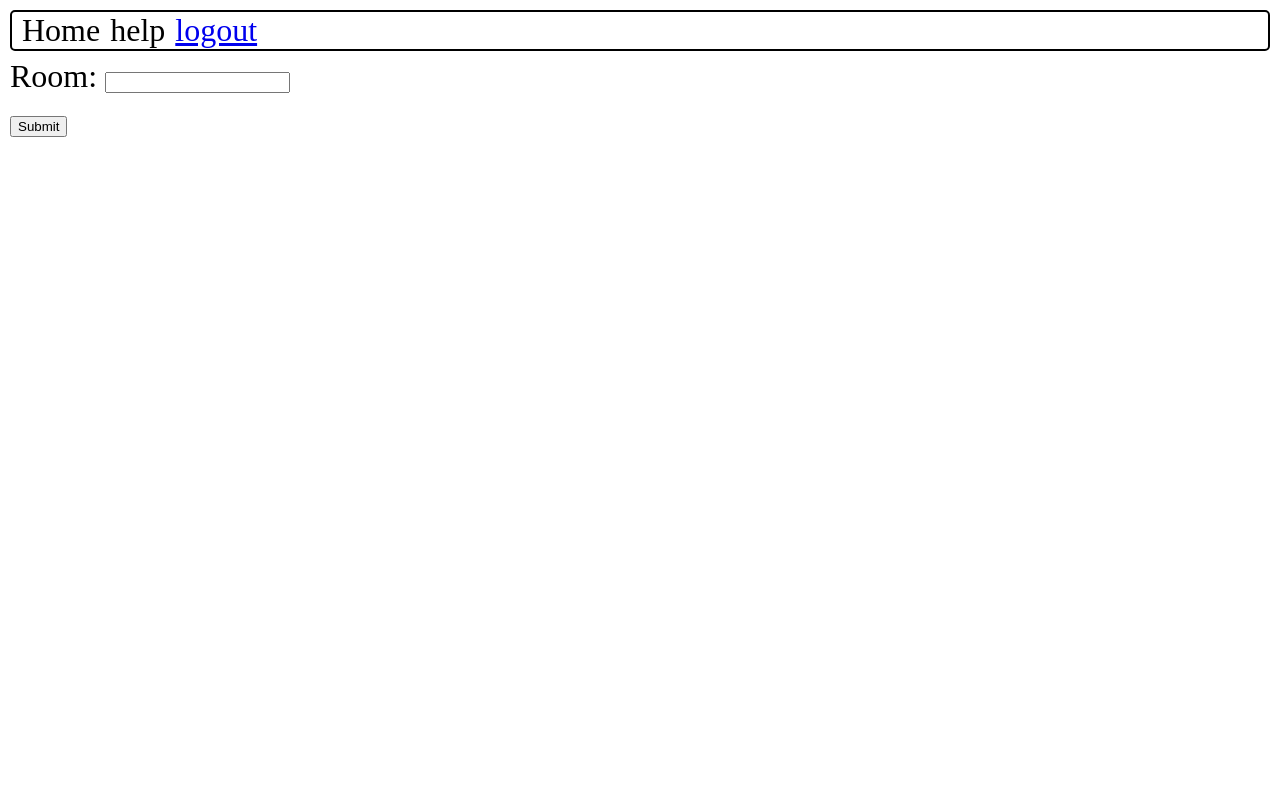
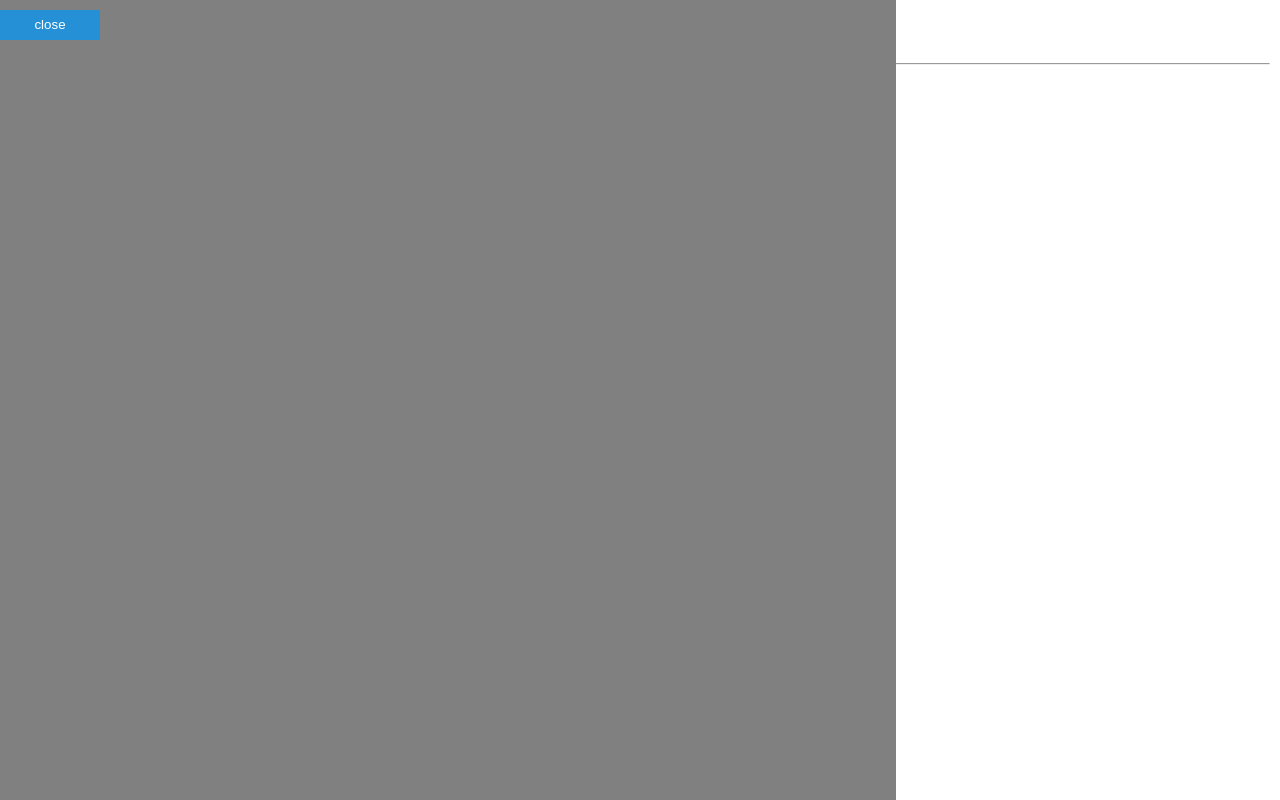
Before and after one commit to racercode/study, a website: page static/pages/msg.html in a window 1280 px wide. Drawn offline with Linux system fonts and the light colour scheme; no server answers.

Commit message:
reminder

```diff
--- a/server.js
+++ b/server.js
@@ -6,12 +6,16 @@ var fs = require("fs");
 const winston = require("winston");
 const PORT = 8080;
 
+const roomlist=["room1"];
 var app = express();
 app.get("/:page", function (req, res) {
   const path = __dirname + "/static/pages/" + req.params.page;
   if (fs.existsSync(path)) res.sendFile(path);
 });
 app.use(express.static("static"));
+app.get("/", function (req, res) {
+res.send('This is a plain text response. If you see this, try use a right uri')
+});
 var server = require("http").createServer(app);
 var io = require("socket.io")(server);
 app.start = app.listen = function () {
@@ -170,7 +174,6 @@ io.on("connection", (socket) => {
     }
     var rid = randomstring(100);
     var time = Date.now() + 60 * 1000;
-    console.log(socketRecord.find([] + socket.id));
     io.to(socket.id).emit("getrid", { rid: rid, time: time });
     socketRecord.push(rid, {
       ...{ timestamp: time },
@@ -198,6 +201,7 @@ io.on("connection", (socket) => {
   });
 
   socket.on("listenroom", (room) => {
+    if(!roomlist.includes(room))return 0;
     var user = socketRecord.find([] + socket.id);
     if (user && user.right >= 0) {
       //find room info
--- a/static/css/login.css
+++ b/static/css/login.css
@@ -11,12 +11,13 @@ nav li {
   border-radius: 5px;
 }
 nav li:hover {
-  filter: invert(1);
+  background:rgb(103, 218, 218);
+  color:white;
 }
 nav {
   position: sticky;
   top:0;
-  border: 2px black solid;
+  border: 2px white;
   border-radius: 5px;
   background-color: white;
 }
@@ -27,12 +28,36 @@ body {
   margin: 10px;
   font-size: large;
 }
+.fnone{
+  display: none;
+}
 /* 400 550 1100 */
+button{
+  width: 100px;
+  height: 30px;
+  color:white;
+  outline: none;
+  border: none;
+  background-color: rgb(38, 144, 214);
+}
+button:hover{
+  background-color: rgb(103, 218, 218);
+}
+input{
+  border: 2px;
+  border-radius: 3px;
+  border-color: black;
+  background-color: rgb(190, 181, 181);
+}
 @media only screen and (max-device-width: 400px) {
   form label::after {
     content: "\a";
     white-space: pre;
   }
+}
+a{
+  text-decoration: none;
+  color: inherit;
 }
 @media only screen and (max-device-width: 500px) {
   body {
--- a/static/css/msg.css
+++ b/static/css/msg.css
@@ -11,12 +11,13 @@ nav li {
   border-radius: 5px;
 }
 nav li:hover {
-  filter: invert(1);
+  background: rgb(103, 218, 218);
+  color: white;
 }
 nav {
   position: sticky;
   top: 0;
-  border: 2px black solid;
+  border: none;
   border-radius: 5px;
   background-color: white;
 }
@@ -27,7 +28,34 @@ body {
   margin: 10px;
   font-size: large;
 }
+a{
+  text-decoration: none;
+  color: inherit;
+}
 /* 400 550 1100 */
+.fnone {
+  display: none;
+}
+button {
+  width: 100px;
+  height: 30px;
+  color: white;
+  outline: none;
+  border: none;
+  background-color: rgb(38, 144, 214);
+}
+button:hover {
+  background-color: rgb(103, 218, 218);
+}
+div.side {
+  position: fixed;
+  width: 70vw;
+  height: 100vh;
+  background-color: gray;
+  z-index: 100;
+  top: 0;
+  left: 0;
+}
 @media only screen and (max-device-width: 400px) {
   form label::after {
     content: "\a";
@@ -44,6 +72,3 @@ body {
     font-size: xx-large;
   }
 }
-.fnone{
-    display: none;
-}
--- a/static/js/msg.js
+++ b/static/js/msg.js
@@ -39,3 +39,21 @@ function extendMsg() {
     .extendmsg(5)
     .then((x) => x.reverse().forEach((x) => addToPanel(x.user, x.msg, x.time)));
 }
+
+var sideT = {
+  open: function (ele=document.querySelector(".side")) {
+    ele.classList.remove("fnone");
+    ele.setAttribute("data-side-open", "true");
+  },
+  close: function (ele=document.querySelector(".side")) {
+    ele.classList.add("fnone");
+    ele.setAttribute("data-side-open", "false");
+  },
+  mode: function (ele=document.querySelector(".side")) {
+    return ele.getAttribute("data-side-open") == "true";
+  },
+  switch: function (ele=document.querySelector(".side")) {
+    if (this.mode(ele)) this.close(ele);
+    else this.open(ele);
+  },
+};
--- a/static/pages/msg.html
+++ b/static/pages/msg.html
@@ -11,10 +11,12 @@
     <script src="/js/msg.js"></script>
     <nav>
       <ul>
+        <li><a href="javascript:sideT.switch()">SideBar</a></li>
         <li><a>Home</a></li>
         <li><a>help</a></li>
         <li><a href="javascript:HC.user.logout().then(()=>alert('logout'))">logout</a></li>
       </ul>
+      <hr>
     </nav>
     <button type="button" class="fnone cm" onclick="extendMsg()">Load More</button>
     <div id="content" class="fnone cm"></div>
@@ -32,5 +34,6 @@
       </div>
       <div><button type="submit">Submit</button></div>
     </form>
+    <div class="fonone side" data-side-open="false"><button onclick="sideT.switch()">close</button></div>
   </body>
 </html>
```
Also changed, not shown: static/pages/login.html (+16 -8 lines), 1 other file.
